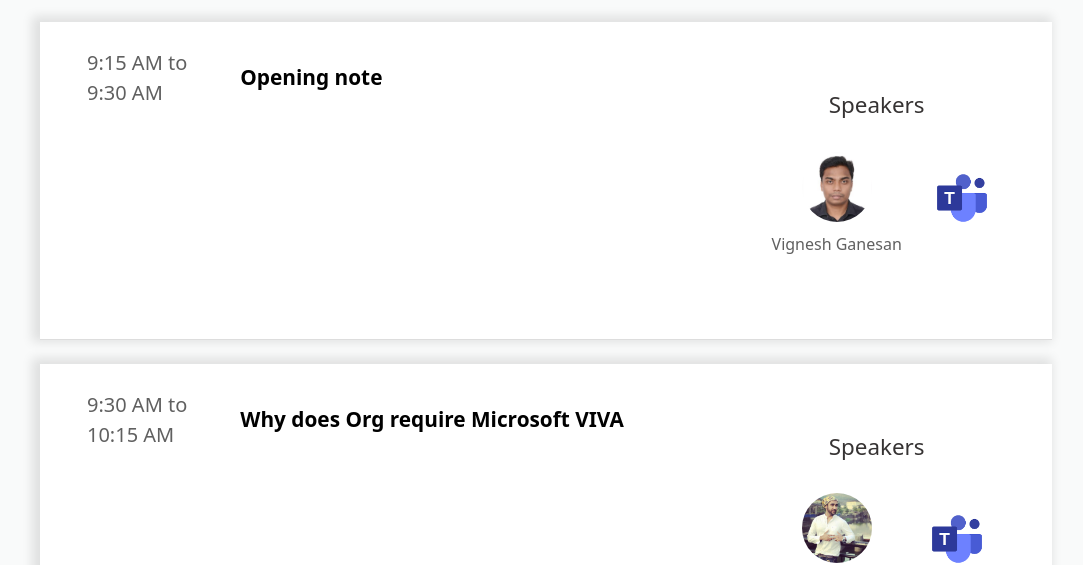
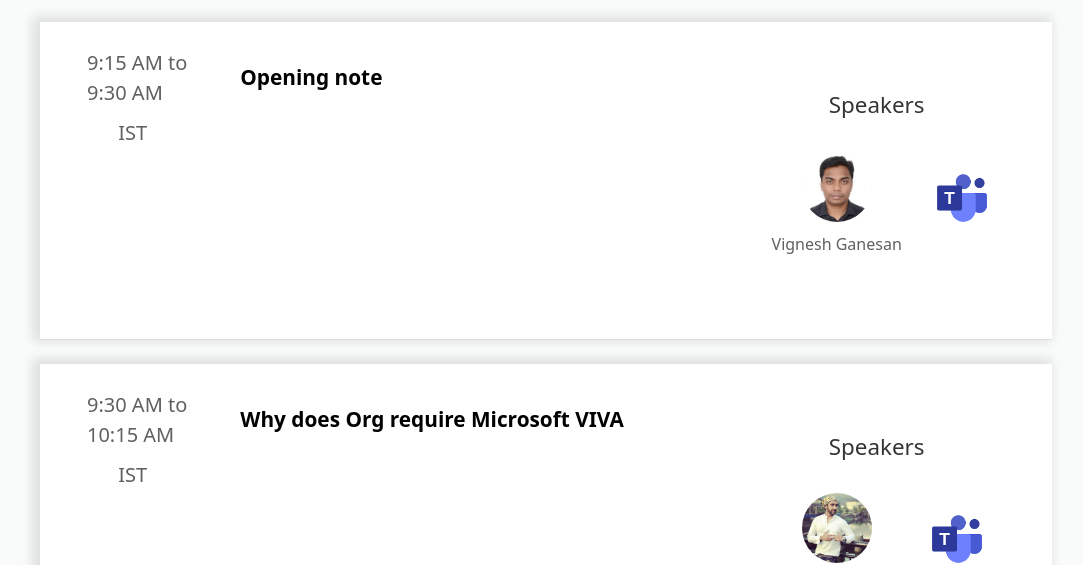
Before and after one commit to penthara/Microsoft-Viva-Days, a React (Create React App) app: page / in a window 1280 px wide. Shown: the part 2116-2681 px from the top of the page, without its empty margins (94-1177 px from the left). Built offline with nearby package versions, Linux system fonts and the light colour scheme.

Commit message:
Added IST under the time

```diff
--- a/src/Agenda.scss
+++ b/src/Agenda.scss
@@ -258,3 +258,9 @@ $base-color-blue: #431282;
     opacity: 0;
   }
 }
+
+
+.IST-label{
+  font-size: 20px;
+  margin-top: 10px;
+}
--- a/src/ShowSessionData.js
+++ b/src/ShowSessionData.js
@@ -46,6 +46,7 @@ export const ShowSessionData = (props) => {
                       onClick={() => toggle(data)}
                     >
                       <div className="event-time"> {data.sessionTime} </div>
+                      <div className="IST-label">IST</div>
                     </Col>
                     <Col
                       md={12}
@@ -162,6 +163,7 @@ export const ShowSessionData = (props) => {
                   <>
                     <Col md={12} lg={2} onClick={() => toggle(data)}>
                       <div className="event-time"> {data.sessionTime} </div>
+                      <div className="IST-label">IST</div>
                     </Col>
                     <Col
                       md={12}
```
